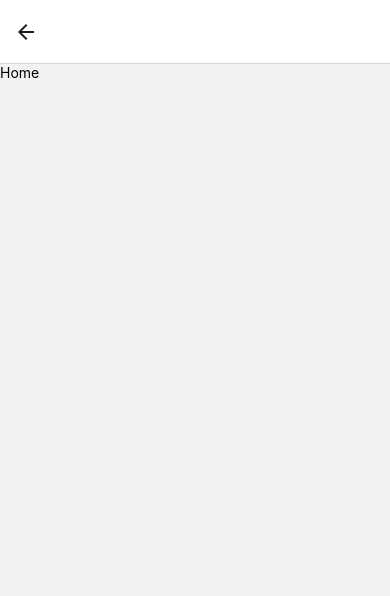
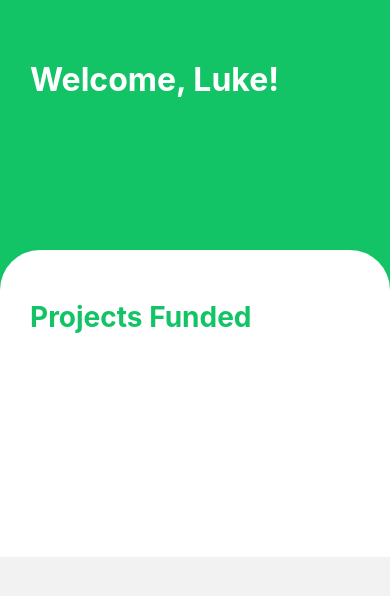
Before and after one commit to BisiDavi/green_app, a React Native app: screen /Home in a window 390 px wide. Shown: the top 596 px of the page. Built offline with nearby package versions, Linux system fonts and the light colour scheme.

Commit message:
Home page updated

```diff
--- a/App.tsx
+++ b/App.tsx
@@ -41,7 +41,11 @@ export default function App(): JSX.Element {
           component={Register}
           options={{headerShown: false}}
         />
-        <Stack.Screen name="Home" component={Home} options={{title: ''}} />
+        <Stack.Screen
+          name="Home"
+          component={Home}
+          options={{headerShown: false}}
+        />
       </Stack.Navigator>
     </NavigationContainer>
   );
--- a/pages/Home.tsx
+++ b/pages/Home.tsx
@@ -1,13 +1,48 @@
 import React from 'react';
-import {View, Text} from 'react-native';
+import {View, Text, StyleSheet} from 'react-native';
 import {SafeAreaView} from 'react-native-safe-area-context';
 
 export default function Home() {
   return (
     <SafeAreaView>
-      <View>
-        <Text>Home</Text>
+      <View style={styles.home}>
+        <View style={styles.overview}>
+          <Text style={styles.overviewText}>Welcome, Luke!</Text>
+        </View>
+        <View style={styles.projectView}>
+          <Text style={styles.title}>Projects Funded</Text>
+        </View>
       </View>
     </SafeAreaView>
   );
 }
+
+const styles = StyleSheet.create({
+  home: {
+    height: '100%',
+    backgroundColor: '#12C466',
+  },
+  overview: {
+    height: '250px',
+    padding: 30,
+    paddingVertical: 60,
+  },
+  overviewText: {
+    color: 'white',
+    fontWeight: '700',
+    fontSize: 32,
+  },
+  projectView: {
+    backgroundColor: 'white',
+    height: '80%',
+    borderTopLeftRadius: 40,
+    borderTopRightRadius: 40,
+    paddingVertical: 50,
+    paddingHorizontal: 30,
+  },
+  title: {
+    fontSize: 28,
+    fontWeight: '700',
+    color: '#12C466',
+  },
+});
```
